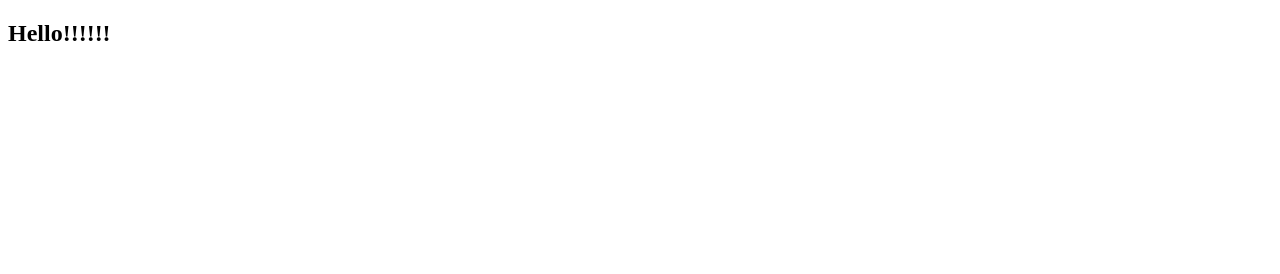
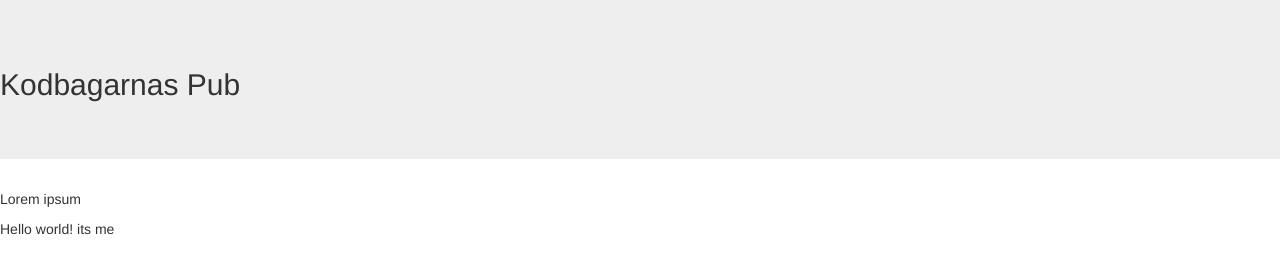
Before and after one commit to Neohack00/Kodbagarna-20191126, a plain HTML site: page Public/Webb/index.html in a window 1280 px wide. Drawn offline with nearby package versions, Linux system fonts and the light colour scheme.

Commit message:
Added content to index.html

```diff
--- a/Public/Webb/index.html
+++ b/Public/Webb/index.html
@@ -4,11 +4,22 @@
     <meta charset="UTF-8">
     <meta name="viewport" content="width=device-width, initial-scale=1.0">
     <meta http-equiv="X-UA-Compatible" content="ie=edge">
+    <link rel="stylesheet" href="https://maxcdn.bootstrapcdn.com/bootstrap/3.4.0/css/bootstrap.min.css">
+    <script src="https://ajax.googleapis.com/ajax/libs/jquery/3.4.1/jquery.min.js"></script>
+    <script src="https://maxcdn.bootstrapcdn.com/bootstrap/3.4.0/js/bootstrap.min.js"></script>
+    <link rel="stylesheet" href="../Stylesheets/styles.css">
+
     <title>Kodbagarnas Pub</title>
 </head>
 <body>
-    <h2>
-        Hello!!!!!!
-    </h2>
+    <header class="jumbotron">
+        <div>
+            <h2>Kodbagarnas Pub</h2>
+        </div>
+    </header>
+    <div>
+        <p>Lorem ipsum</p>
+        <p>Hello world! its me</p>
+    </div>
 </body>
 </html>
```
